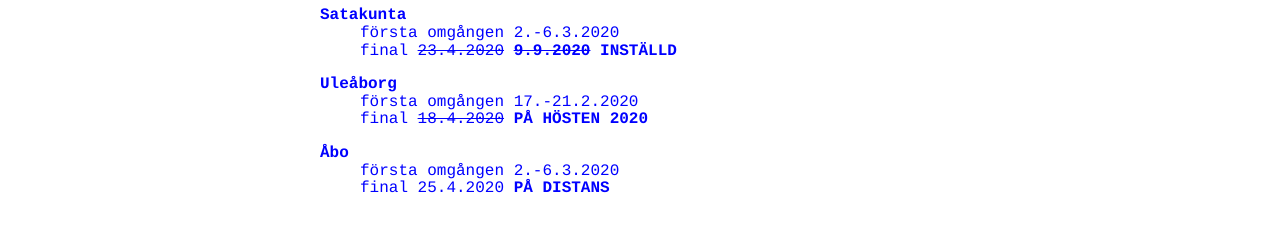
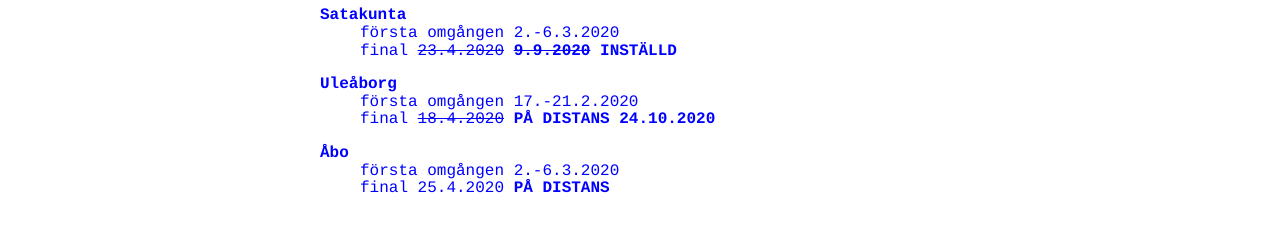
Before and after one commit to matematiikkakilpailut/matematiikkakilpailut.github.io, a Jekyll site: the page built from seiskat/sv/index.html, in a window 1280 px wide. Shown: the part 473-705 px from the top of the page. Built offline with Jekyll 4.4.1, drawn with Linux system fonts in a browser that asks for light colours.

Commit message:
Update index.html
Oulun pvm

```diff
--- a/seiskat/sv/index.html
+++ b/seiskat/sv/index.html
@@ -23,7 +23,7 @@
   <dd>final <strike>23.4.2020</strike><b> <strike>9.9.2020</strike></b> <b> INSTÄLLD</b></dd>
   <dt>Ule&aring;borg</dt>
   <dd>f&ouml;rsta omg&aring;ngen 17.-21.2.2020</dd>
-  <dd>final <strike>18.4.2020</strike><b> PÅ HÖSTEN 2020</b></dd>
+  <dd>final <strike>18.4.2020</strike><b> PÅ DISTANS 24.10.2020</b></dd>
   <dt>&Aring;bo</dt>
   <dd>f&ouml;rsta omg&aring;ngen 2.-6.3.2020</dd>
   <dd>final 25.4.2020<b> PÅ DISTANS </b></dd>
```
